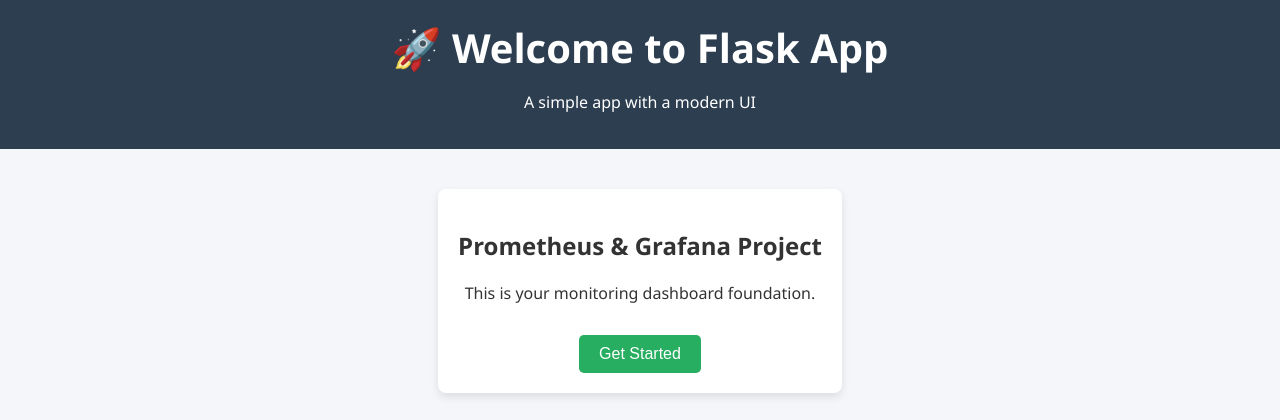
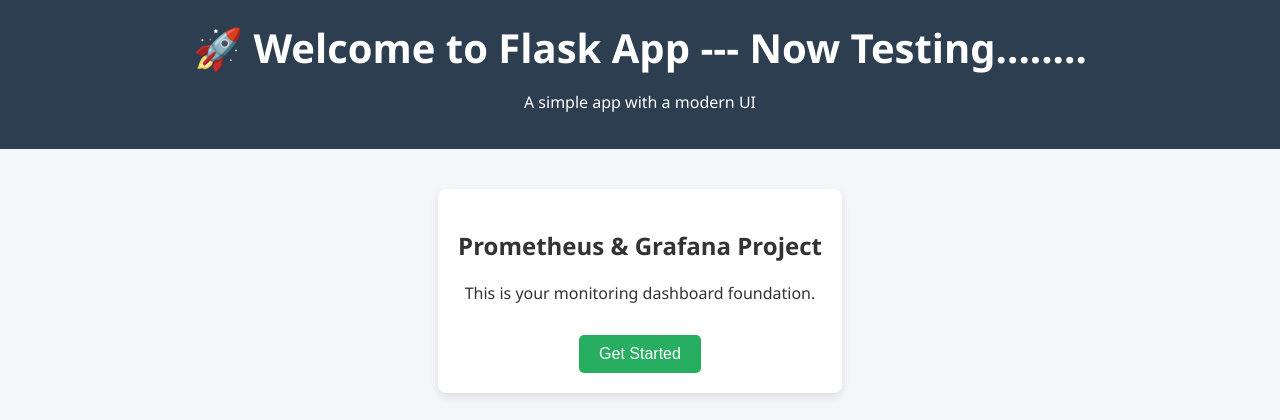
Before and after one commit to sohang05/Flask-Monitoring-Platform, a Flask app: page / in a window 1280 px wide. Shown: the top 420 px of the page. Run offline with Flask 3, Linux system fonts and the light colour scheme.

Commit message:
Testing Pipeline

```diff
--- a/app/templates/index.html
+++ b/app/templates/index.html
@@ -7,7 +7,7 @@
 </head>
 <body>
     <header>
-        <h1>🚀 Welcome to Flask App</h1>
+        <h1>🚀 Welcome to Flask App --- Now Testing........</h1>
         <p>A simple app with a modern UI</p>
     </header>
 
```
